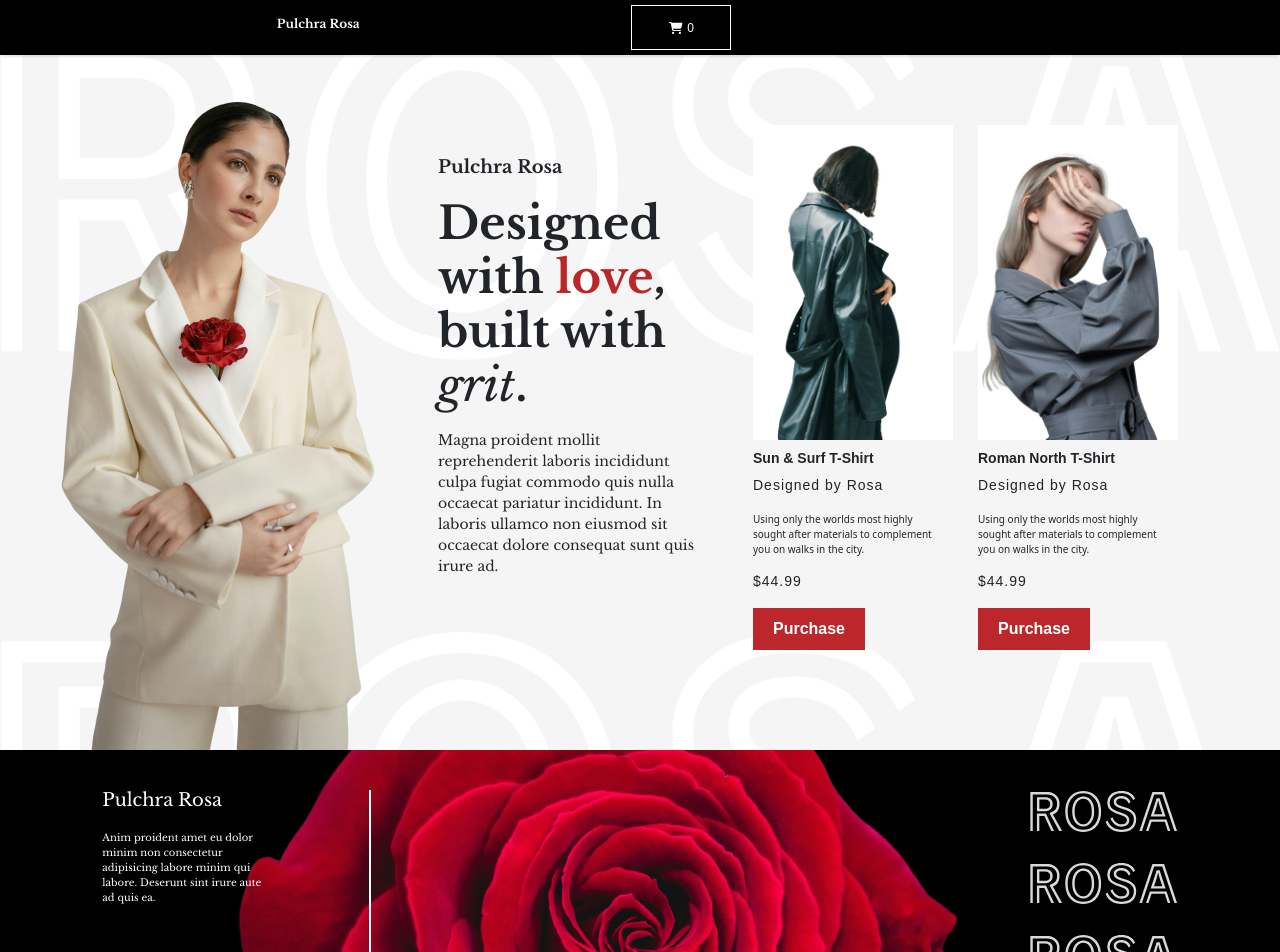
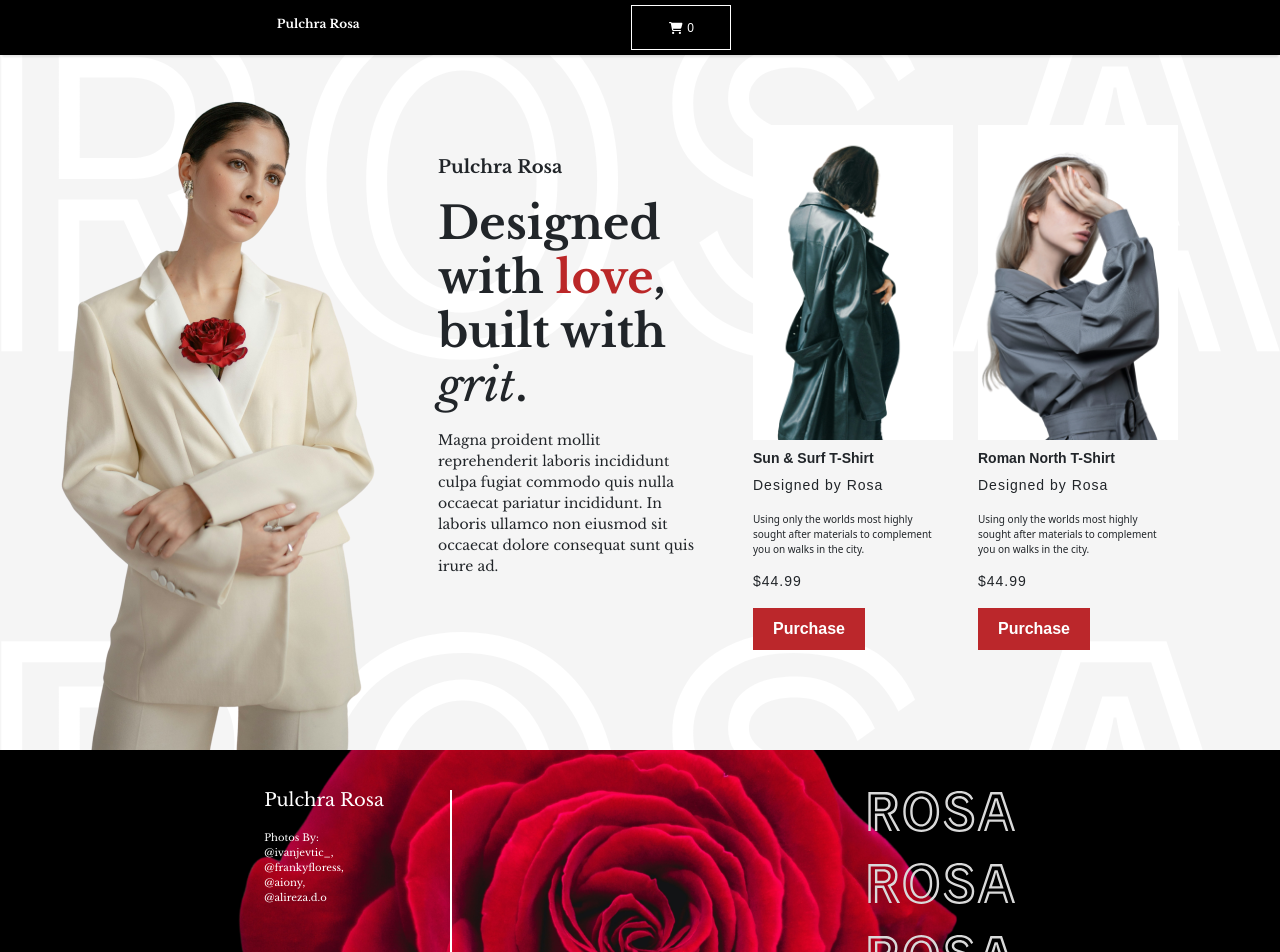
Before and after one commit to grantGCode/Shopping-Cart-Application-Frontend, a React (Create React App) app: page / in a window 1280 px wide. Shown: the top 952 px of the page. Built offline with nearby package versions, Linux system fonts and the light colour scheme.

Commit message:
added some touch up changes;

```diff
--- a/src/App.js
+++ b/src/App.js
@@ -10,13 +10,8 @@ import Success from './pages/Success.jsx'
 import Navbar from './components/navbar/NavBar.js'
 
 import 'bootstrap/dist/css/bootstrap.min.css'
-import { loremIpsum } from 'lorem-ipsum'
 
-const loremText = loremIpsum({
-  count: 2,
-  units: 'sentences',
-  format: 'plain',
-});
+const credits = 'Photos By: @ivanjevtic_, @frankyfloress, @aiony, @alireza.d.o';
 
 function App() {
   return (
@@ -35,7 +30,7 @@ function App() {
                     <div className='footer-position-container'>
                       <div className='footer-container-1'>
                         <h3 className='footer-title'>Pulchra Rosa</h3>
-                        <p className='footer-description'>{loremText}</p>
+                        <p className='footer-description'>{credits}</p>
                       </div>
                       <div className='footer-container-2'>
                         <span className='footer-copyright'>© Copyright 2024 . Rights Reserved</span>
--- a/src/components/navbar/Modal.styles.js
+++ b/src/components/navbar/Modal.styles.js
@@ -21,10 +21,11 @@ export const ModalContainer = styled.div`
     font-family: 'Poppins', sans-serif;
 
     .modal-content {
-        background: #00161E;
+        background: black;
         padding: 25px;
-        border-radius: 14px;
         max-width: 430px;
+        border: 1px solid white;
+        box-shadow: 0 5px 15px rgba(0, 0, 0, 0.1);
     }
 
     .modal-header {
--- a/src/components/product-card/ProductCard.styled.js
+++ b/src/components/product-card/ProductCard.styled.js
@@ -81,6 +81,10 @@ export const ProductCardStyles = styled.div`
         border: none;
     }
 
+    .cta-button:hover {
+        background-color: #7c1a1c;
+    }
+
     .add, .remove {
         font-size: 10px;
         font-weight: bold;
@@ -102,6 +106,10 @@ export const ProductCardStyles = styled.div`
         padding-right: 5px;
     }
 
+    .close-out-x:hover {
+        cursor: pointer;
+    }
+
     @media ${device.desktop} {
         margin-right: 25px;
     }
```
